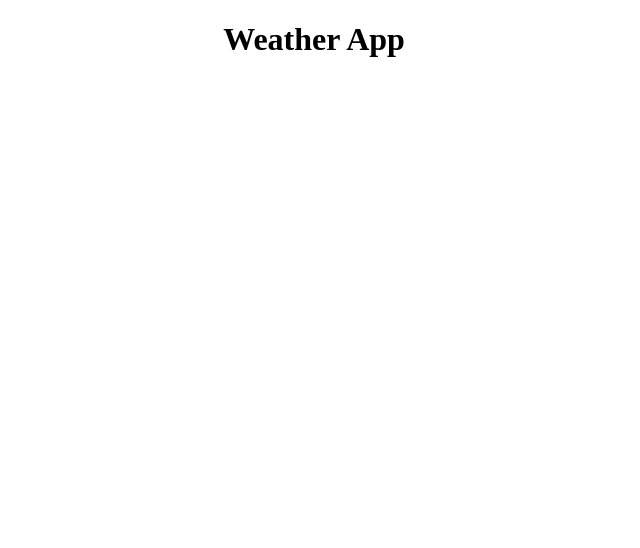
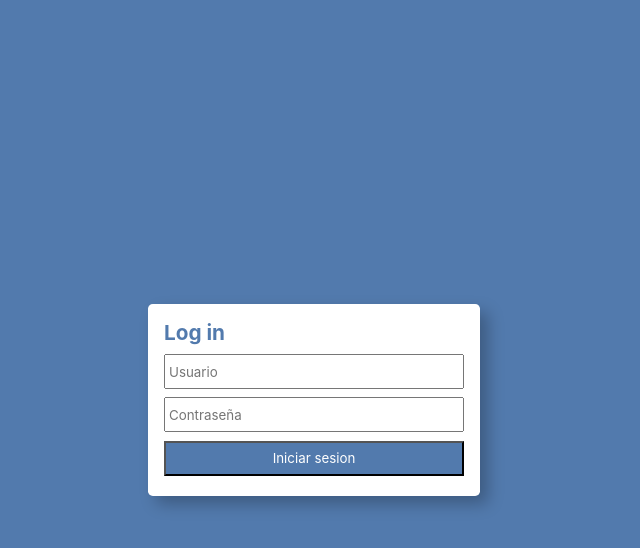
Before and after one commit to Grupo-de-Estudio/weather-app, a React (Create React App) app: page / in a window 1280 px wide. Shown: the top 548 px of the page, without its empty margins (326-966 px from the left). Built offline with nearby package versions, Linux system fonts and the light colour scheme.

Commit message:
se creo la LoginPage

```diff
--- a/src/App.css
+++ /dev/null
@@ -1,38 +0,0 @@
-.App {
-  text-align: center;
-}
-
-.App-logo {
-  height: 40vmin;
-  pointer-events: none;
-}
-
-@media (prefers-reduced-motion: no-preference) {
-  .App-logo {
-    animation: App-logo-spin infinite 20s linear;
-  }
-}
-
-.App-header {
-  background-color: #282c34;
-  min-height: 100vh;
-  display: flex;
-  flex-direction: column;
-  align-items: center;
-  justify-content: center;
-  font-size: calc(10px + 2vmin);
-  color: white;
-}
-
-.App-link {
-  color: #61dafb;
-}
-
-@keyframes App-logo-spin {
-  from {
-    transform: rotate(0deg);
-  }
-  to {
-    transform: rotate(360deg);
-  }
-}
--- a/src/App.js
+++ /dev/null
@@ -1,11 +0,0 @@
-import './App.css'
-
-function App() {
-  return (
-    <div className="App">
-      <h1>Weather App</h1>
-    </div>
-  )
-}
-
-export default App
--- a/src/index.js
+++ b/src/index.js
@@ -1,10 +1,7 @@
-import React from 'react'
-import ReactDOM from 'react-dom'
-import App from './App'
+import React from 'react';
+import ReactDOM from 'react-dom';
+import { LoginScreen } from './pages/LoginScreen';
+import './scss/main.scss';
 
-ReactDOM.render(
-  <React.StrictMode>
-    <App />
-  </React.StrictMode>,
-  document.getElementById('root')
-)
+
+ReactDOM.render(<LoginScreen />, document.getElementById('root'))
--- /dev/null
+++ b/src/pages/LoginScreen.jsx
@@ -0,0 +1,16 @@
+import React from 'react'
+
+export const LoginScreen = () => {
+    return (
+        <div className='login_content'>
+            <div>
+                <h5>Log in</h5>
+                <form className='form_login' action="">
+                    <input className='input_login' type="text" name='usuaruio' placeholder='Usuario'/>
+                    <input className='input_login' type="password" name='password' placeholder='Contraseña'/>
+                    <button type='submit'>Iniciar sesion</button>
+                </form>
+            </div>
+        </div>
+    )
+}
--- /dev/null
+++ b/src/scss/main.scss
@@ -0,0 +1,52 @@
+
+//colors
+$primary: #527AAD;
+$light-white: #ffffff;
+
+*{
+    margin: 0;
+    font-family: -apple-system, BlinkMacSystemFont, 'Segoe UI', Roboto, Oxygen, Ubuntu, Cantarell, 'Open Sans', 'Helvetica Neue', sans-serif;
+}
+
+
+
+.login_content{
+    align-items: center;
+    background-color: $primary;
+    display: flex;
+    justify-content: center;
+    height: 100vh;
+    width: 100vw;
+}
+
+.login_content div{
+    background-color: #ffffff;
+    color: $primary;
+    font-size: 25px;
+    padding: 16px;
+    box-shadow: 8px 8px 16px rgba(0, 0, 0, 0.25);
+    border-radius: 0.3rem;
+}
+
+.form_login{
+    flex-direction: column;
+    display: flex;
+    justify-content: space-around;
+    height: 130px;
+    margin-top: 5px;
+}
+
+.input_login{
+    width: 300px;
+    margin: 0;
+    height: 35px;
+    padding: 5px 3px;
+    box-sizing: border-box;
+}
+
+.form_login button{
+    width: 100%;
+    height: 35px;
+    background-color: $primary;
+    color: white;
+}
```
Also changed, not shown: package.json (+0 -11 lines), public/index.html (+5 -25 lines), .eslintrc.json (deleted), 2 other files (tests, documents, lock files or other folders).
